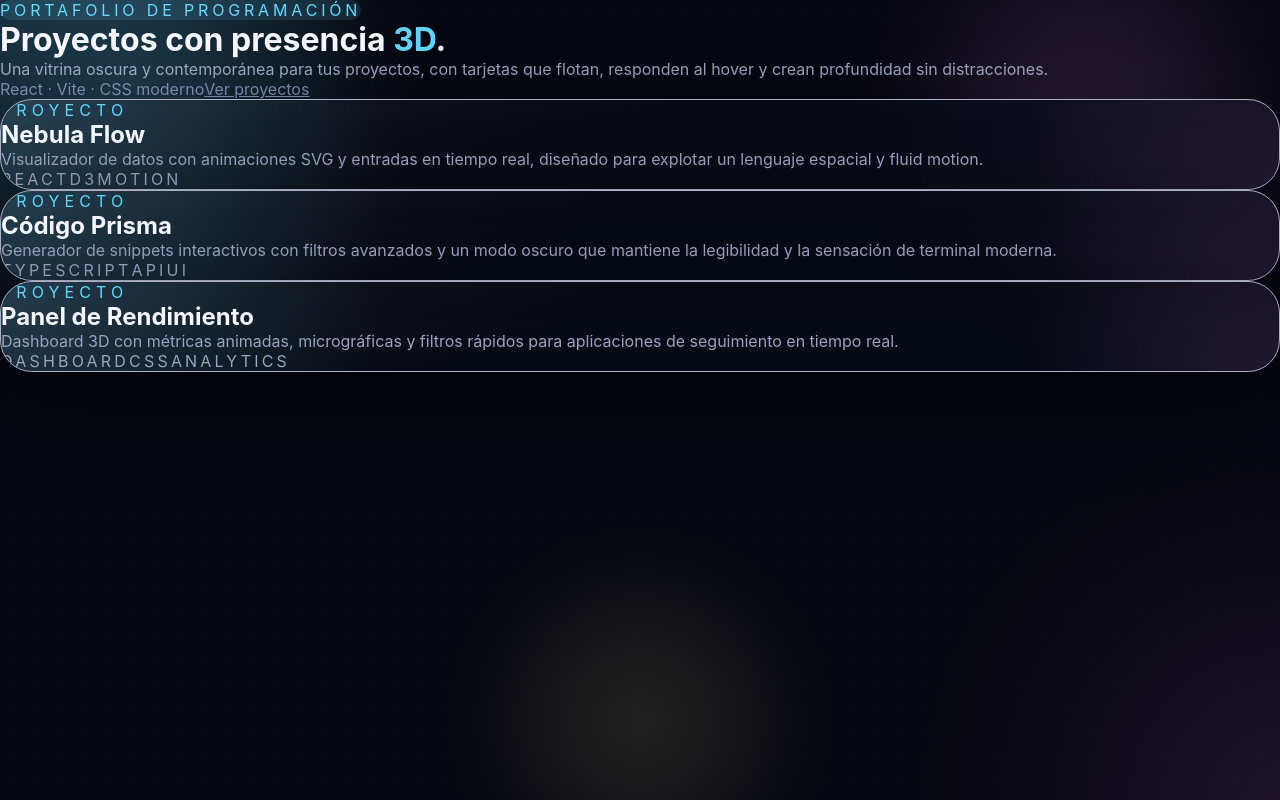
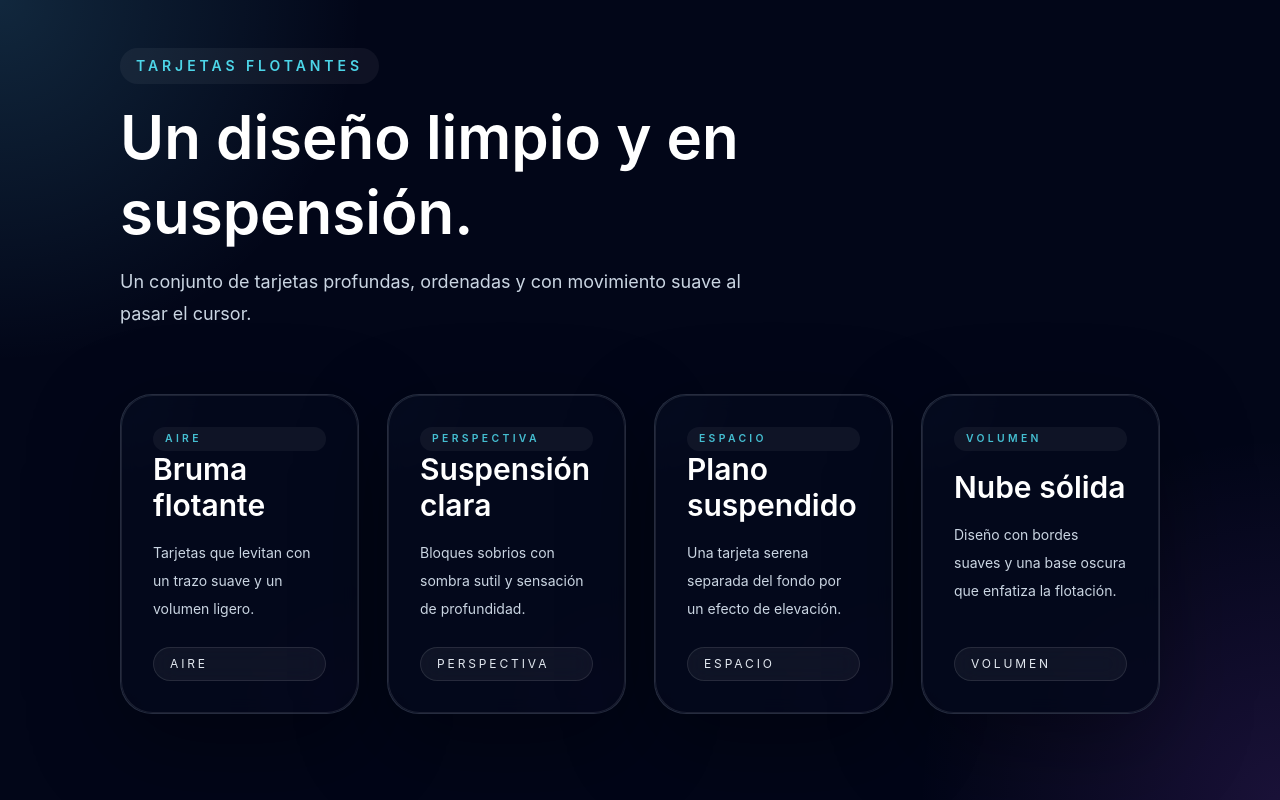
Before and after one commit to yeicogm/yeicogm, a React (Vite) app: page / in a window 1280 px wide. Built offline with nearby package versions, Linux system fonts and the light colour scheme.

Commit message:
feat: add Tailwind CSS Vite plugin and update configuration

```diff
--- a/package.json
+++ b/package.json
@@ -18,6 +18,7 @@
     "@eslint/js": "^9.39.4",
     "@rolldown/plugin-babel": "^0.2.1",
     "@tailwindcss/postcss": "^4.2.2",
+    "@tailwindcss/vite": "^4.2.2",
     "@types/babel__core": "^7.20.5",
     "@types/node": "^24.12.0",
     "@types/react": "^19.2.14",
--- a/postcss.config.js
+++ b/postcss.config.js
@@ -1,6 +1,5 @@
 export default {
   plugins: {
-    "@tailwindcss/postcss": {},
     autoprefixer: {},
   },
 };
--- a/src/App.css
+++ b/src/App.css
@@ -1,84 +1 @@
-.portfolio-shell {
-  position: relative;
-  overflow: hidden;
-}
-
-.portfolio-shell::before,
-.portfolio-shell::after {
-  content: "";
-  position: absolute;
-  inset: 0;
-  pointer-events: none;
-}
-
-.portfolio-shell::before {
-  background:
-    radial-gradient(
-      circle at 10% 10%,
-      rgba(96, 214, 255, 0.18),
-      transparent 22%
-    ),
-    radial-gradient(
-      circle at 85% 15%,
-      rgba(229, 127, 255, 0.16),
-      transparent 18%
-    ),
-    radial-gradient(
-      circle at 50% 90%,
-      rgba(245, 233, 161, 0.12),
-      transparent 20%
-    );
-  mix-blend-mode: screen;
-}
-
-.portfolio-shell::after {
-  background-image: radial-gradient(
-    circle,
-    rgba(255, 255, 255, 0.12) 1px,
-    transparent 1px
-  );
-  background-size: 24px 24px;
-  opacity: 0.22;
-}
-
-.project-card {
-  transform-style: preserve-3d;
-  transition:
-    transform 0.35s ease,
-    border-color 0.35s ease,
-    box-shadow 0.35s ease;
-}
-
-.project-card:hover,
-.project-card:focus-within {
-  transform: translateY(-10px) rotateX(3deg) rotateY(-6deg);
-}
-
-.project-card::before {
-  content: "";
-  position: absolute;
-  inset: 0;
-  background: linear-gradient(
-    160deg,
-    rgba(255, 255, 255, 0.06),
-    transparent 45%
-  );
-  pointer-events: none;
-}
-
-.card-surface {
-  position: absolute;
-  inset: 0;
-  background:
-    radial-gradient(
-      circle at top left,
-      rgba(96, 214, 255, 0.18),
-      transparent 30%
-    ),
-    radial-gradient(
-      circle at bottom right,
-      rgba(229, 127, 255, 0.12),
-      transparent 20%
-    );
-  pointer-events: none;
-}
+/* App.css is intentionally empty; all App styles are now Tailwind based. */
--- a/src/App.tsx
+++ b/src/App.tsx
@@ -1,86 +1,76 @@
-import "./App.css";
-
-const projects = [
+const cards = [
   {
-    title: "Nebula Flow",
-    description:
-      "Visualizador de datos con animaciones SVG y entradas en tiempo real, diseñado para explotar un lenguaje espacial y fluid motion.",
-    tags: ["React", "D3", "Motion"],
+    title: "Bruma flotante",
+    label: "Aire",
+    description: "Tarjetas que levitan con un trazo suave y un volumen ligero.",
   },
   {
-    title: "Código Prisma",
-    description:
-      "Generador de snippets interactivos con filtros avanzados y un modo oscuro que mantiene la legibilidad y la sensación de terminal moderna.",
-    tags: ["TypeScript", "API", "UI"],
+    title: "Suspensión clara",
+    label: "Perspectiva",
+    description: "Bloques sobrios con sombra sutil y sensación de profundidad.",
   },
   {
-    title: "Panel de Rendimiento",
+    title: "Plano suspendido",
+    label: "Espacio",
     description:
-      "Dashboard 3D con métricas animadas, micrográficas y filtros rápidos para aplicaciones de seguimiento en tiempo real.",
-    tags: ["Dashboard", "CSS", "Analytics"],
+      "Una tarjeta serena separada del fondo por un efecto de elevación.",
+  },
+  {
+    title: "Nube sólida",
+    label: "Volumen",
+    description:
+      "Diseño con bordes suaves y una base oscura que enfatiza la flotación.",
   },
 ];
 
 function App() {
   return (
-    <div className="portfolio-shell min-h-screen px-6 py-12 sm:px-10 lg:px-14">
-      <div className="hero-panel mx-auto max-w-5xl">
-        <span className="inline-flex items-center gap-3 rounded-full bg-[rgba(96,214,255,0.12)] px-4 py-2 text-sm font-semibold uppercase tracking-[0.24em] text-accent">
-          Portafolio de programación
+    <main className="relative min-h-screen overflow-hidden bg-slate-950 text-slate-100">
+      <div className="pointer-events-none absolute inset-0 bg-[radial-gradient(circle_at_top_left,rgba(96,214,255,0.16),transparent_24%),radial-gradient(circle_at_bottom_right,rgba(168,85,247,0.14),transparent_24%)]" />
+
+      <div className="relative z-10 mx-auto flex min-h-screen max-w-6xl flex-col px-6 py-12 sm:px-10 lg:px-14">
+        <header className="max-w-3xl space-y-4">
+          <span className="inline-flex items-center rounded-full bg-white/5 px-4 py-2 text-sm font-semibold uppercase tracking-[0.28em] text-cyan-300/90">
+            Tarjetas flotantes
           </span>
-        <h1 className="mt-8 max-w-4xl text-5xl font-semibold leading-tight text-white sm:text-6xl">
-          Proyectos con presencia <span className="text-accent">3D</span>.
+          <h1 className="text-5xl font-semibold leading-tight text-white sm:text-6xl">
+            Un diseño limpio y en suspensión.
           </h1>
-        <p className="mt-6 max-w-3xl text-base leading-8 text-[color:var(--text-muted)] sm:text-lg">
-          Una vitrina oscura y contemporánea para tus proyectos, con tarjetas
-          que flotan, responden al hover y crean profundidad sin distracciones.
+          <p className="max-w-2xl text-base leading-8 text-slate-300 sm:text-lg">
+            Un conjunto de tarjetas profundas, ordenadas y con movimiento suave
+            al pasar el cursor.
           </p>
-        <div className="mt-8 flex flex-wrap items-center gap-4 text-sm text-[color:var(--text-secondary)]">
-          <span className="rounded-full bg-white/5 px-4 py-2">
-            React · Vite · CSS moderno
+        </header>
+
+        <section className="mt-16 grid gap-7 sm:grid-cols-2 xl:grid-cols-4">
+          {cards.map((card) => (
+            <article
+              key={card.title}
+              className="relative overflow-hidden rounded-[2rem] border border-white/10 bg-slate-900/95 p-8 shadow-[0_28px_90px_rgba(0,0,0,0.35)] transition duration-500 hover:-translate-y-8 hover:shadow-[0_40px_140px_rgba(56,189,248,0.2)]"
+            >
+              <div className="absolute inset-0 rounded-[2rem] bg-[radial-gradient(circle_at_top_left,rgba(96,214,255,0.12),transparent_24%),radial-gradient(circle_at_bottom_right,rgba(168,85,247,0.08),transparent_35%)] opacity-90" />
+              <div className="absolute inset-0 rounded-[2rem] border border-white/10 bg-slate-950/80 backdrop-blur-sm" />
+              <div className="relative z-10 flex h-full flex-col justify-between">
+                <span className="inline-flex items-center rounded-full bg-white/5 px-3 py-1 text-[0.65rem] font-semibold uppercase tracking-[0.32em] text-cyan-300/80">
+                  {card.label}
                 </span>
-          <a
-            className="rounded-full bg-white/10 px-4 py-2 text-white transition hover:bg-white/20 focus-visible:outline focus-visible:outline-2 focus-visible:outline-offset-2 focus-visible:outline-accent"
-            href="#projects"
-          >
-            Ver proyectos
-          </a>
+                <div className="space-y-4">
+                  <h2 className="text-3xl font-semibold text-white">
+                    {card.title}
+                  </h2>
+                  <p className="max-w-sm text-sm leading-7 text-slate-300">
+                    {card.description}
+                  </p>
                 </div>
-      </div>
-
-      <section className="projects mt-16 grid gap-8 lg:grid-cols-3 md:grid-cols-2">
-        {projects.map((project) => (
-          <article
-            className="project-card group relative overflow-hidden rounded-[2rem] border border-white/10 bg-[rgba(8,12,24,0.78)] shadow-glow transition-transform duration-300 will-change-transform focus-visible:outline focus-visible:outline-2 focus-visible:outline-accent hover:-translate-y-2 hover:rotate-[0.2deg]"
-            key={project.title}
-            tabIndex={0}
-          >
-            <div className="card-surface" aria-hidden="true" />
-            <div className="card-copy relative flex h-full flex-col justify-end gap-6 p-8 lg:p-10">
-              <p className="text-xs font-semibold uppercase tracking-[0.32em] text-accent">
-                Proyecto
-              </p>
-              <h2 className="text-3xl font-semibold text-white">
-                {project.title}
-              </h2>
-              <p className="max-w-xl text-sm leading-7 text-[color:var(--text-muted)]">
-                {project.description}
-              </p>
-              <div className="flex flex-wrap gap-3">
-                {project.tags.map((tag) => (
-                  <span
-                    className="rounded-full bg-white/5 px-3 py-1.5 text-xs uppercase tracking-[0.2em] text-[color:var(--text-muted)]"
-                    key={tag}
-                  >
-                    {tag}
-                  </span>
-                ))}
+                <div className="mt-6 inline-flex rounded-full border border-white/10 bg-white/5 px-4 py-2 text-xs uppercase tracking-[0.24em] text-slate-200 backdrop-blur-md">
+                  {card.label}
                 </div>
               </div>
             </article>
           ))}
         </section>
       </div>
+    </main>
   );
 }
 
--- a/src/index.css
+++ b/src/index.css
@@ -1,6 +1,4 @@
-@tailwind base;
-@tailwind components;
-@tailwind utilities;
+@import "tailwindcss";
 
 :root {
   color-scheme: dark;
--- a/vite.config.ts
+++ b/vite.config.ts
@@ -1,11 +1,13 @@
-import { defineConfig } from 'vite'
-import react, { reactCompilerPreset } from '@vitejs/plugin-react'
-import babel from '@rolldown/plugin-babel'
+import { defineConfig } from "vite";
+import react, { reactCompilerPreset } from "@vitejs/plugin-react";
+import babel from "@rolldown/plugin-babel";
+import tailwindcss from "@tailwindcss/vite";
 
 // https://vite.dev/config/
 export default defineConfig({
   plugins: [
     react(),
-    babel({ presets: [reactCompilerPreset()] })
+    tailwindcss(),
+    babel({ presets: [reactCompilerPreset()] }),
   ],
-})
+});
```
Also changed, not shown: 1 other file (tests, documents, lock files or other folders). Lines whose indentation alone changed are shown as unchanged.
